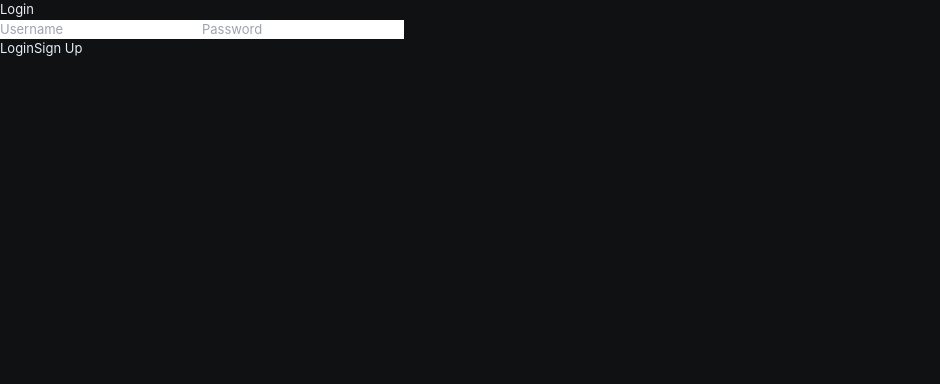
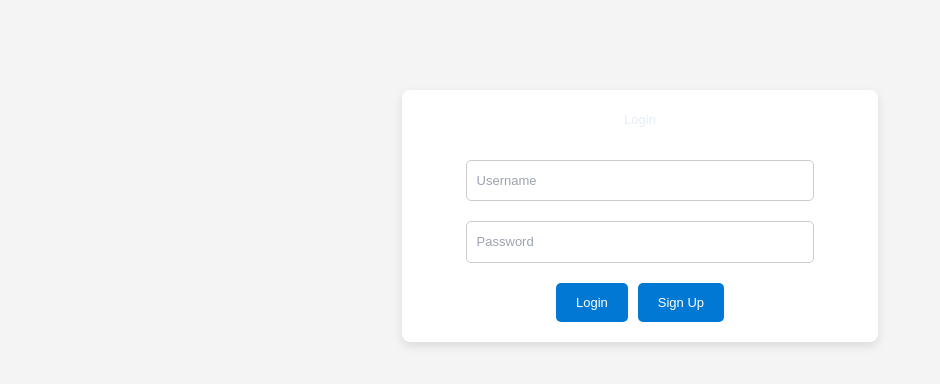
Before and after one commit to Sajjad5037/ChatForMeAI_login, a React (Create React App) app: page / in a window 1280 px wide. Shown: the top 384 px of the page, without its empty margins (0-940 px from the left). Built offline with nearby package versions, Linux system fonts and the light colour scheme.

Commit message:
Update App.css

```diff
--- a/src/App.css
+++ b/src/App.css
@@ -1,38 +1,61 @@
-.App {
-  text-align: center;
+/* App.css */
+
+body {
+  font-family: Arial, sans-serif;
+  background-color: #f4f4f4;
+  margin: 0;
+  padding: 0;
 }
 
-.App-logo {
-  height: 40vmin;
-  pointer-events: none;
+.container {
+  text-align: center;
+  margin-top: 50px;
+  padding: 20px;
+  min-height: 100vh;
 }
 
-@media (prefers-reduced-motion: no-preference) {
-  .App-logo {
-    animation: App-logo-spin infinite 20s linear;
-  }
+.loginBox {
+  background-color: #ffffff;
+  padding: 20px;
+  box-shadow: 0px 4px 10px rgba(0, 0, 0, 0.1);
+  border-radius: 8px;
+  display: inline-block;
+  margin-top: 20px;
 }
 
-.App-header {
-  background-color: #282c34;
-  min-height: 100vh;
-  display: flex;
-  flex-direction: column;
-  align-items: center;
-  justify-content: center;
-  font-size: calc(10px + 2vmin);
-  color: white;
+.input {
+  padding: 10px;
+  margin: 10px;
+  width: 80%;
+  border-radius: 5px;
+  border: 1px solid #ccc;
 }
 
-.App-link {
-  color: #61dafb;
+.buttonGroup {
+  display: flex;
+  justify-content: center;
+  gap: 10px;
+  margin-top: 10px;
 }
 
-@keyframes App-logo-spin {
-  from {
-    transform: rotate(0deg);
-  }
-  to {
-    transform: rotate(360deg);
-  }
+.button {
+  padding: 10px 20px;
+  background-color: #0078D4;
+  color: white;
+  border: none;
+  border-radius: 5px;
+  cursor: pointer;
 }
+
+.button:hover {
+  background-color: #005fa3;
+}
+
+.error {
+  color: red;
+  font-size: 14px;
+}
+
+h2 {
+  margin-bottom: 20px;
+}
```
